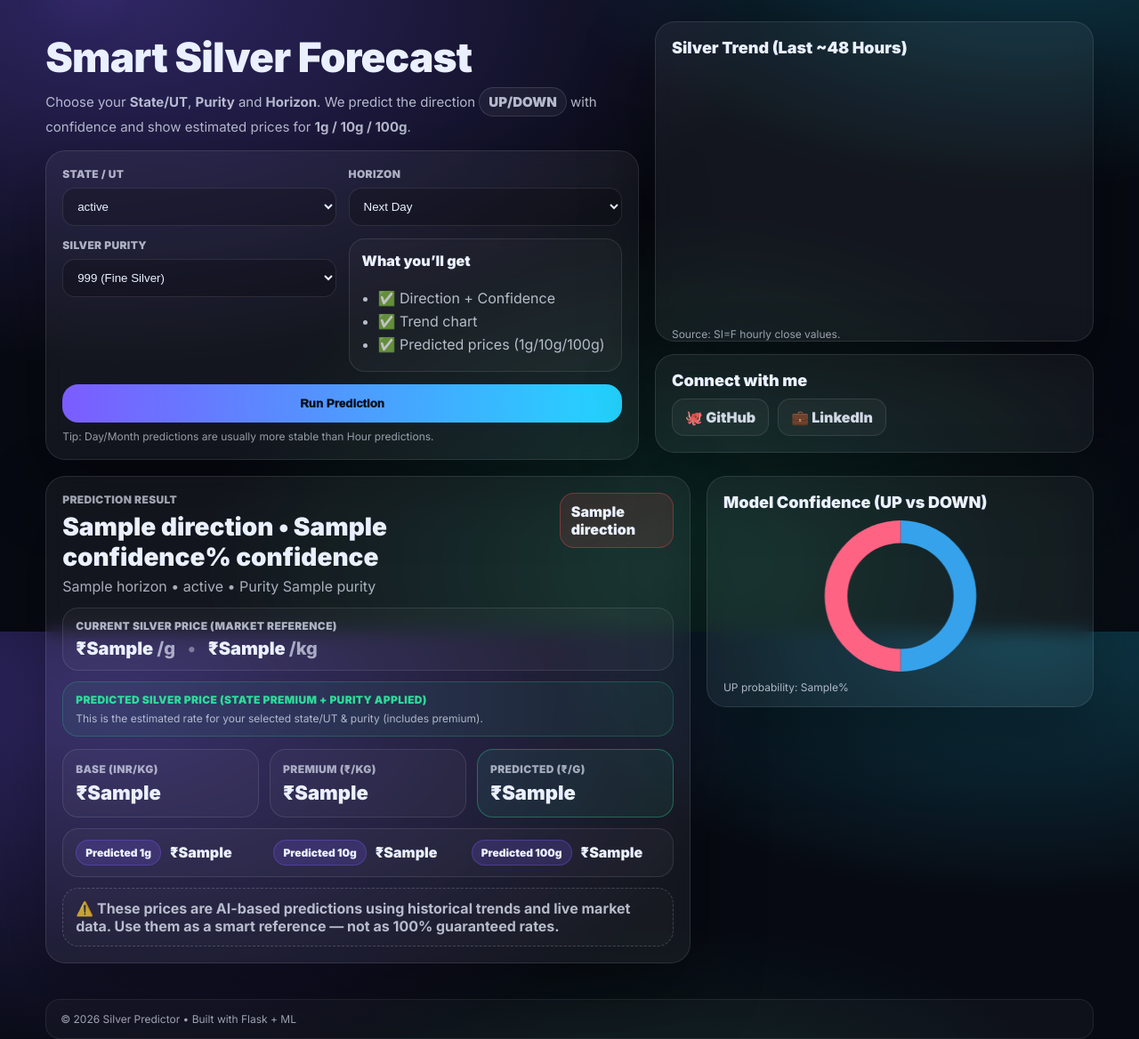
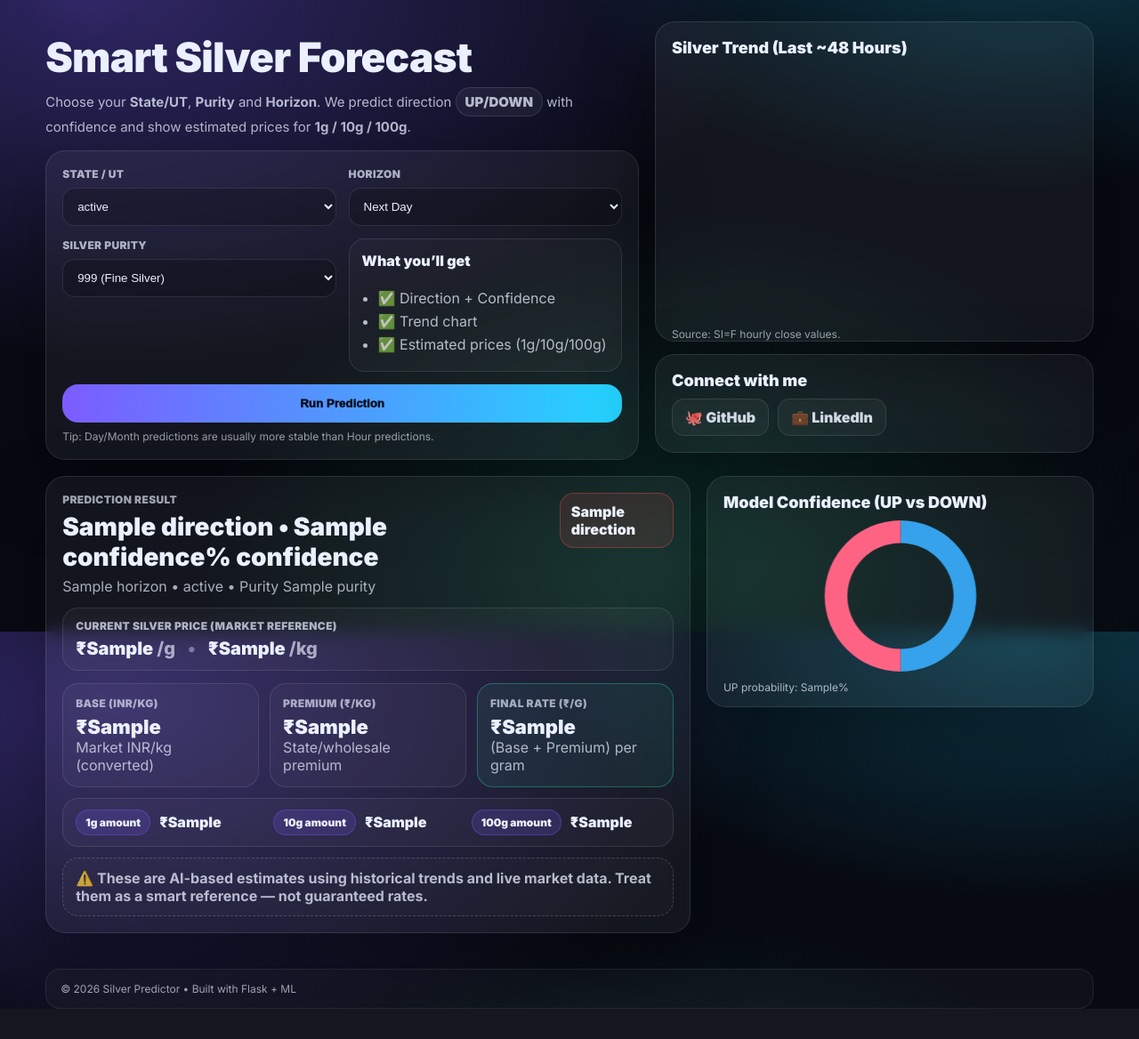
Before and after one commit to Bhavy123321/Silver-Price-Predictor, a Flask app: template templates/index.html in a window 1280 px wide. Shown: the part 90-1258 px from the top of the page at 89% size. After the commit the page ends 1224 px from the top, so only its background shows below. Run offline with Flask 3, Linux system fonts and the light colour scheme; the template is opened without the code that fills it: most values are stand-ins (such as "Sample title", 1, 10 or a date in 2020); parts of the project's set-up code (start-up, migrations or seed data) failed here and were passed over.

Commit message:
Update index.html

```diff
--- a/templates/index.html
+++ b/templates/index.html
@@ -6,7 +6,7 @@
     <h1 class="title">Smart Silver Forecast</h1>
     <p class="subtitle">
       Choose your <b>State/UT</b>, <b>Purity</b> and <b>Horizon</b>.
-      We predict the direction <span class="chip">UP/DOWN</span> with confidence and show estimated prices for
+      We predict direction <span class="chip">UP/DOWN</span> with confidence and show estimated prices for
       <b>1g / 10g / 100g</b>.
     </p>
 
@@ -45,7 +45,7 @@
           <ul class="info-list">
             <li>✅ Direction + Confidence</li>
             <li>✅ Trend chart</li>
-            <li>✅ Predicted prices (1g/10g/100g)</li>
+            <li>✅ Estimated prices (1g/10g/100g)</li>
           </ul>
         </div>
 
@@ -75,6 +75,7 @@
 {% if result %}
 <section class="result-section">
   <div class="card result-card">
+
     <div class="result-top">
       <div class="result-main">
         <div class="result-kicker">PREDICTION RESULT</div>
@@ -93,7 +94,7 @@
       </div>
     </div>
 
-    <!-- ✅ CURRENT LIVE MARKET PRICE -->
+    <!-- ✅ CURRENT MARKET REFERENCE -->
     <div class="current-line">
       <div class="current-title">Current Silver Price (Market Reference)</div>
       <div class="current-value">
@@ -103,40 +104,37 @@
       </div>
     </div>
 
-    <!-- ✅ PREDICTED PRICE HEADING -->
-    <div class="predicted-line">
-      <div class="predicted-title">Predicted Silver Price (State Premium + Purity Applied)</div>
-      <div class="predicted-sub muted">
-        This is the estimated rate for your selected state/UT & purity (includes premium).
-      </div>
-    </div>
-
-    <!-- Stats cards -->
+    <!-- ✅ BASE / PREMIUM / FINAL -->
     <div class="grid3">
       <div class="stat">
         <div class="stat-label">BASE (INR/KG)</div>
         <div class="stat-value">₹{{ result.base_inr_kg }}</div>
+        <div class="mini muted">Market INR/kg (converted)</div>
       </div>
+
       <div class="stat">
         <div class="stat-label">PREMIUM (₹/KG)</div>
         <div class="stat-value">₹{{ result.premium_per_kg }}</div>
+        <div class="mini muted">State/wholesale premium</div>
       </div>
+
       <div class="stat stat-highlight">
-        <div class="stat-label">PREDICTED (₹/G)</div>
+        <div class="stat-label">FINAL RATE (₹/G)</div>
         <div class="stat-value">₹{{ result.prices.per_g }}</div>
+        <div class="mini muted">(Base + Premium) per gram</div>
       </div>
     </div>
 
-    <!-- ✅ Predicted prices strip -->
+    <!-- ✅ THIRD ROW FIXED: ONLY FINAL AMOUNTS -->
     <div class="prices-strip">
-      <div><span class="tag">Predicted 1g</span> ₹{{ result.prices.p1 }}</div>
-      <div><span class="tag">Predicted 10g</span> ₹{{ result.prices.p10 }}</div>
-      <div><span class="tag">Predicted 100g</span> ₹{{ result.prices.p100 }}</div>
+      <div><span class="tag">1g amount</span> ₹{{ result.prices.p1 }}</div>
+      <div><span class="tag">10g amount</span> ₹{{ result.prices.p10 }}</div>
+      <div><span class="tag">100g amount</span> ₹{{ result.prices.p100 }}</div>
     </div>
 
     <div class="note">
-      ⚠️ These prices are AI-based predictions using historical trends and live market data.
-      Use them as a smart reference — <b>not as 100% guaranteed rates</b>.
+      ⚠️ These are AI-based estimates using historical trends and live market data.
+      Treat them as a smart reference — <b>not guaranteed rates</b>.
     </div>
   </div>
 
@@ -153,6 +151,7 @@
 {% endif %}
 
 <script>
+  // Trend chart
   const labels = {{ (labels if labels else []) | tojson }};
   const values = {{ (values if values else []) | tojson }};
 
@@ -182,6 +181,7 @@
     });
   }
 
+  // Confidence donut
   {% if result %}
     const upProb = {{ (result["proba_up"] if result and "proba_up" in result else 50) | tojson }};
     const downProb = 100 - upProb;
```
